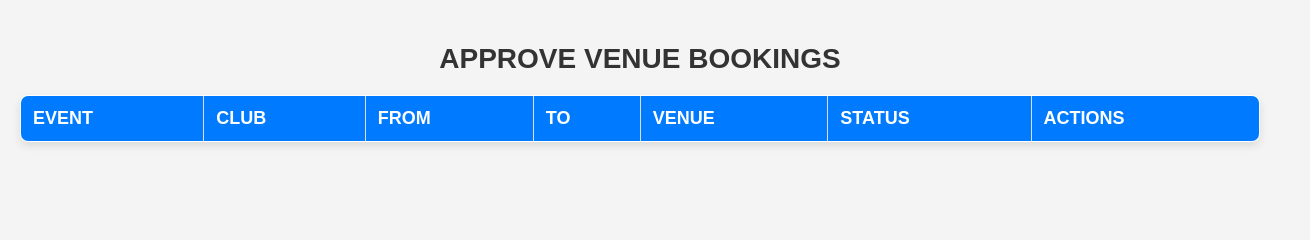
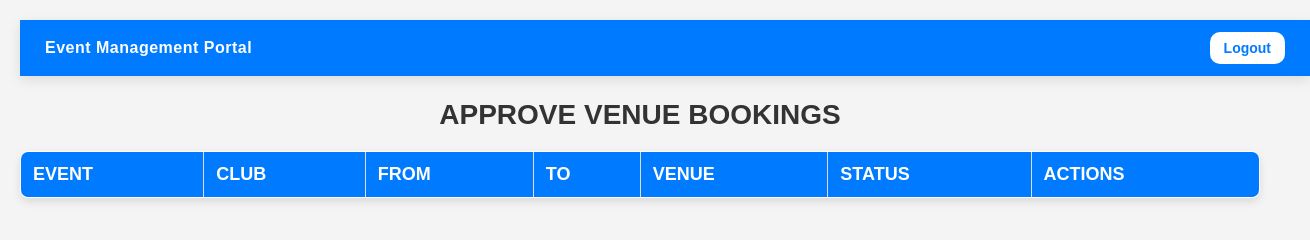
Before and after one commit to Nathanbijo/College-events-management-system, a website: page frontend/approval.html in a window 1280 px wide. Shown: the whole page, 1310 px wide, since content can reach past the window. Drawn offline with Linux system fonts and the light colour scheme; files that its build step writes are made by us from their sources; no server answers; files whose address does not match are found by name.

Commit message:
inject shared UniSync navbar across all pages

```diff
--- a/frontend/approval.html
+++ b/frontend/approval.html
@@ -98,6 +98,14 @@
     </style>
 </head>
 <body>
+    <div id="navbar"></div>
+
+<script>
+  fetch("/css/components/navbar.html")
+    .then(res => res.text())
+    .then(html => document.getElementById("navbar").innerHTML = html);
+</script>
+
     <h2>Approve Venue Bookings</h2>
     <table id="venueTable">
         <tr><th>Event</th><th>Club</th><th>From</th><th>To</th><th>Venue</th><th>Status</th><th>Actions</th></tr>
```
Also changed, not shown: frontend/events.html (+8 -0 lines), frontend/home.html (+8 -0 lines), frontend/venues.html (+8 -0 lines).
